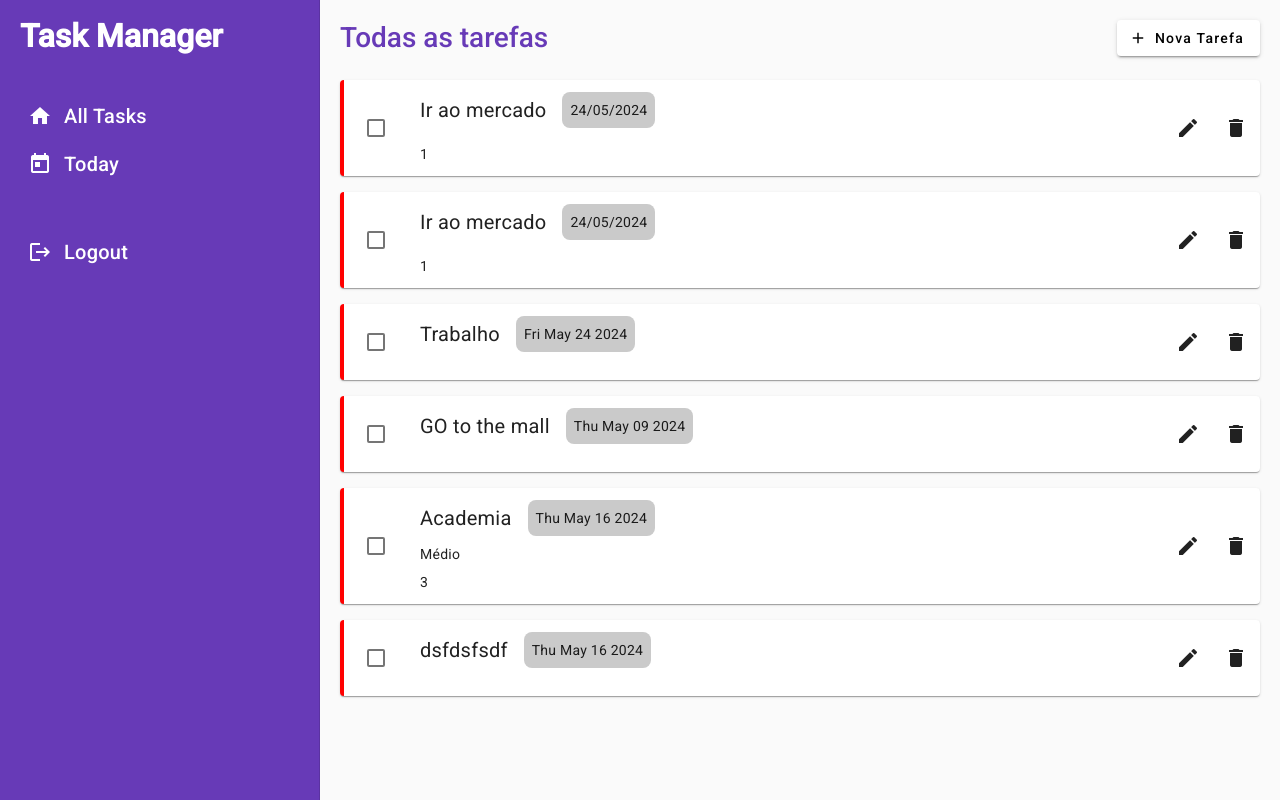
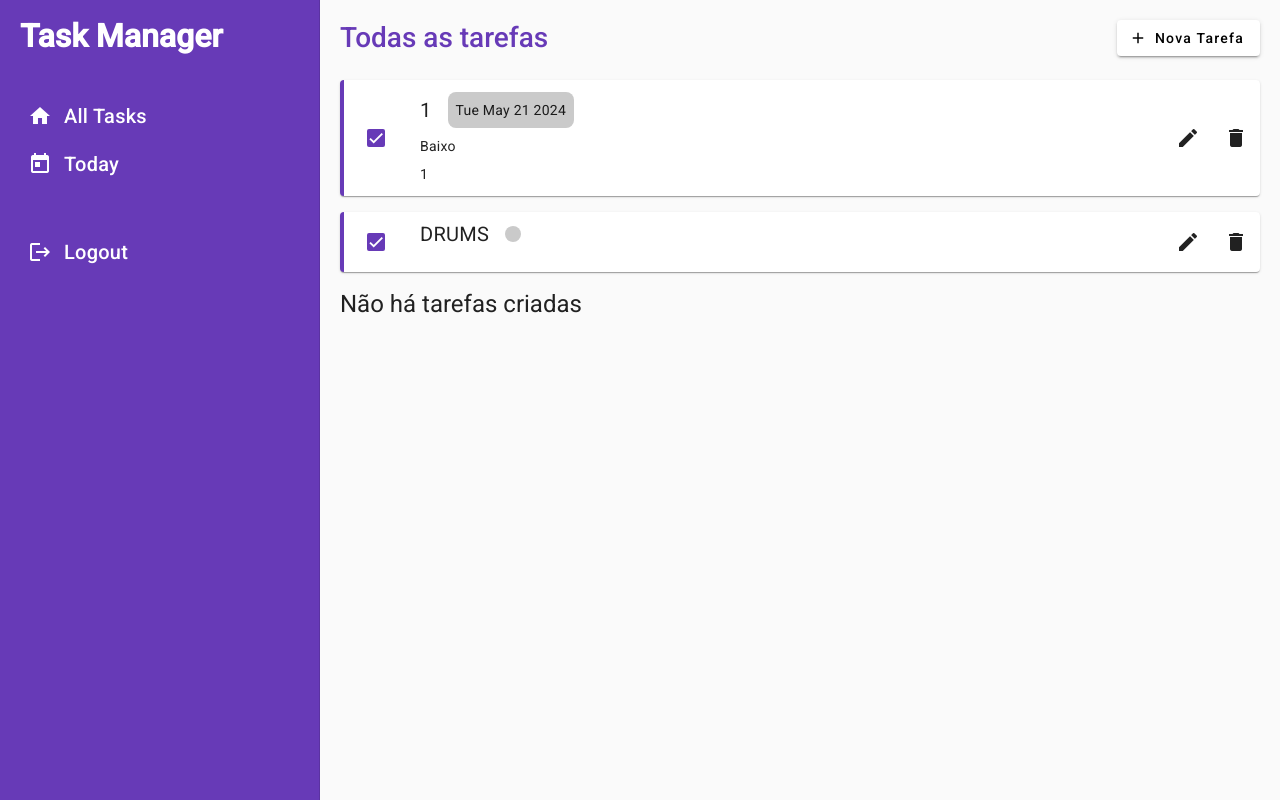
Before and after one commit to ajamarino/task-manager-angular, an Angular app: page /home in a window 1280 px wide. Built offline with nearby package versions, Linux system fonts and the light colour scheme; data requests are answered from the project's data file.

Commit message:
delete and activate task complete

```diff
--- a/db.json
+++ b/db.json
@@ -1,45 +1,17 @@
 {
   "tasks": [
     {
-      "id": 0,
-      "description": "Ir ao mercado",
-      "limitDate": "24/05/2024",
+      "id": "0",
+      "description": "1",
+      "limitDate": "Tue May 21 2024",
+      "priority": 0,
       "label": 1,
-      "priority": 3,
-      "isActive": false
-    },
-    {
-      "id": 1,
-      "description": "Ir ao mercado",
-      "limitDate": "24/05/2024",
-      "label": 1,
-      "priority": 3,
       "isActive": true
     },
     {
-      "id": 2,
-      "description": "Trabalho",
-      "limitDate": "Fri May 24 2024",
-      "isActive": true
-    },
-    {
-      "id": 3,
-      "description": "GO to the mall",
-      "limitDate": "Thu May 09 2024",
-      "isActive": true
-    },
-    {
-      "id": 4,
-      "description": "Academia",
-      "limitDate": "Thu May 16 2024",
-      "priority": 1,
-      "label": 3,
-      "isActive": true
-    },
-    {
-      "id": 5,
-      "description": "dsfdsfsdf",
-      "limitDate": "Thu May 16 2024",
+      "id": "3",
+      "description": "DRUMS",
+      "limitDate": "",
       "isActive": true
     }
   ],
--- a/src/app/core/services/tasks/tasks.service.ts
+++ b/src/app/core/services/tasks/tasks.service.ts
@@ -25,7 +25,8 @@ export class TasksService {
     return this.http.put<ITask>(url, task);
   }
 
-  deleteTask(id: number): Observable<void> {
+  deleteTask(id: string): Observable<void> {
+    console.log(id)
     const url = `${this.url}/${id}`;
     return this.http.delete<void>(url);
   }
@@ -35,10 +36,11 @@ export class TasksService {
       map(tasks =>{
         let higherId: number = 0;
         for(let task of tasks){
-          if(task.id >= higherId){
-            higherId = task.id
+          if(Number(task.id) >= higherId){
+            higherId = Number(task.id)
           }
         }
+        console.log(higherId)
         return higherId;
       }),
       catchError(() => of(-1))
--- a/src/app/pages/all-tasks/all-tasks.component.html
+++ b/src/app/pages/all-tasks/all-tasks.component.html
@@ -2,10 +2,10 @@
 
 <div *ngIf="tasks" >
   <div *ngFor="let task of tasks">
-    <app-task-card [task]="task"></app-task-card>
+    <app-task-card (editEmmiter)="editTask($event)" (deletionEmitter)="deleteTask($event)" (editTask)="receiveUptadedTask($event)" [task]="task"></app-task-card>
   </div>
 </div>
 
-<div *ngIf="tasks === []">
-  Não há tarefas criadas
+<div *ngIf="tasks != []">
+  <h1>Não há tarefas criadas</h1>
 </div>
--- a/src/app/pages/all-tasks/all-tasks.component.ts
+++ b/src/app/pages/all-tasks/all-tasks.component.ts
@@ -19,6 +19,11 @@ export class AllTasksComponent implements OnInit {
   constructor(private tasksService: TasksService){}
 
   ngOnInit(): void {
+    this.getAllTasks()
+
+  }
+
+  getAllTasks(){
     this.tasksService.getTasks().subscribe({
       next: (tasks) =>{
         this.tasks = tasks
@@ -27,7 +32,21 @@ export class AllTasksComponent implements OnInit {
         console.error('Error fetching tasks:', err);
       }
     })
+  }
 
+  receiveUptadedTask(event:ITask){
+    this.tasksService.updateTask(event).subscribe()
+    this.getAllTasks()
+  }
+
+  editTask(event:string){
+    this.tasksService.deleteTask(event).subscribe()
+    this.getAllTasks()
+  }
+
+  deleteTask(event:string){
+    this.tasksService.deleteTask(event).subscribe()
+    this.getAllTasks()
   }
 
 }
--- a/src/app/pages/new-task/new-task.component.ts
+++ b/src/app/pages/new-task/new-task.component.ts
@@ -53,8 +53,9 @@ export class NewTaskComponent {
   createTask(){
     this.tasksService.getLastId().pipe(
       switchMap(lastId => {
+        let id = lastId + 1
         let taskPayload: ITask = {
-          id: lastId + 1,
+          id: id.toString(),
           description: this.description,
           limitDate: this.limitDate ? this.limitDate.toDateString() : "",
           priority: this.priority,
--- a/src/app/shared/components/task-card/task-card.component.html
+++ b/src/app/shared/components/task-card/task-card.component.html
@@ -1,6 +1,6 @@
 <mat-card class="task-card">
   <div class="checkbox-task">
-    <mat-checkbox></mat-checkbox>
+    <mat-checkbox [(ngModel)]="task.isActive" color="primary" (click)="sendTask()"></mat-checkbox>
 
     <div class="card-content">
       <div class="f-row">
@@ -12,10 +12,10 @@
     </div>
   </div>
     <div>
-    <button mat-icon-button aria-label="Example icon button with a vertical three dot icon">
+    <button (click)="emitEdit()" mat-icon-button aria-label="Pencil">
       <mat-icon>edit</mat-icon>
     </button>
-    <button mat-icon-button aria-label="Example icon button with a vertical three dot icon">
+    <button (click)="emitDeletion()" mat-icon-button aria-label="Trash">
       <mat-icon>delete</mat-icon>
     </button>
   </div>
--- a/src/app/shared/components/task-card/task-card.component.sass
+++ b/src/app/shared/components/task-card/task-card.component.sass
@@ -1,5 +1,5 @@
 .task-card
-  border-left: 4px solid red
+  border-left: 4px solid #673ab7
   display: flex
   flex-direction: row
   justify-content: space-between
--- a/src/app/shared/components/task-card/task-card.component.ts
+++ b/src/app/shared/components/task-card/task-card.component.ts
@@ -1,6 +1,7 @@
-import { Component, Input, OnInit } from '@angular/core';
+import { Component, EventEmitter, Input, OnInit, Output } from '@angular/core';
 import { ITask } from '../../interfaces/ITask';
 import { Priority } from '../../enums/Priority.enum';
+import { Label } from '../../enums/Label.enum';
 
 @Component({
   selector: 'app-task-card',
@@ -10,15 +11,38 @@ import { Priority } from '../../enums/Priority.enum';
 export class TaskCardComponent implements OnInit {
 
   @Input() task!:ITask;
+  @Output() editTask: EventEmitter<ITask> = new EventEmitter<ITask>();
+  @Output() editEmmiter: EventEmitter<string> = new EventEmitter<string>();
+  @Output() deletionEmitter: EventEmitter<string> = new EventEmitter<string>();
+
 
   priority:string = ""
+  label:string = ""
 
   ngOnInit(): void {
     this.priority = this.transformToPriority(this.task.priority);
+    this.label = this.transformToLabel(this.task.label)
+  }
+
+  sendTask(){
+    this.editTask.emit(this.task)
+  }
+
+  emitEdit(){
+    this.editEmmiter.emit(this.task.id)
+  }
+
+  emitDeletion(){
+    this.deletionEmitter.emit(this.task.id)
   }
 
   transformToPriority(number: number):string{
     return Priority[number]
   }
+  transformToLabel(number: number):string{
+    return Label[number]
+  }
+
+
 
 }
--- a/src/app/shared/interfaces/ITask.ts
+++ b/src/app/shared/interfaces/ITask.ts
@@ -2,7 +2,7 @@ import { Label } from "../enums/Label.enum";
 import { Priority } from "../enums/Priority.enum";
 
 export interface ITask{
-  id: number,
+  id: string,
   description: string,
   limitDate:string,
   priority: Priority,
```
